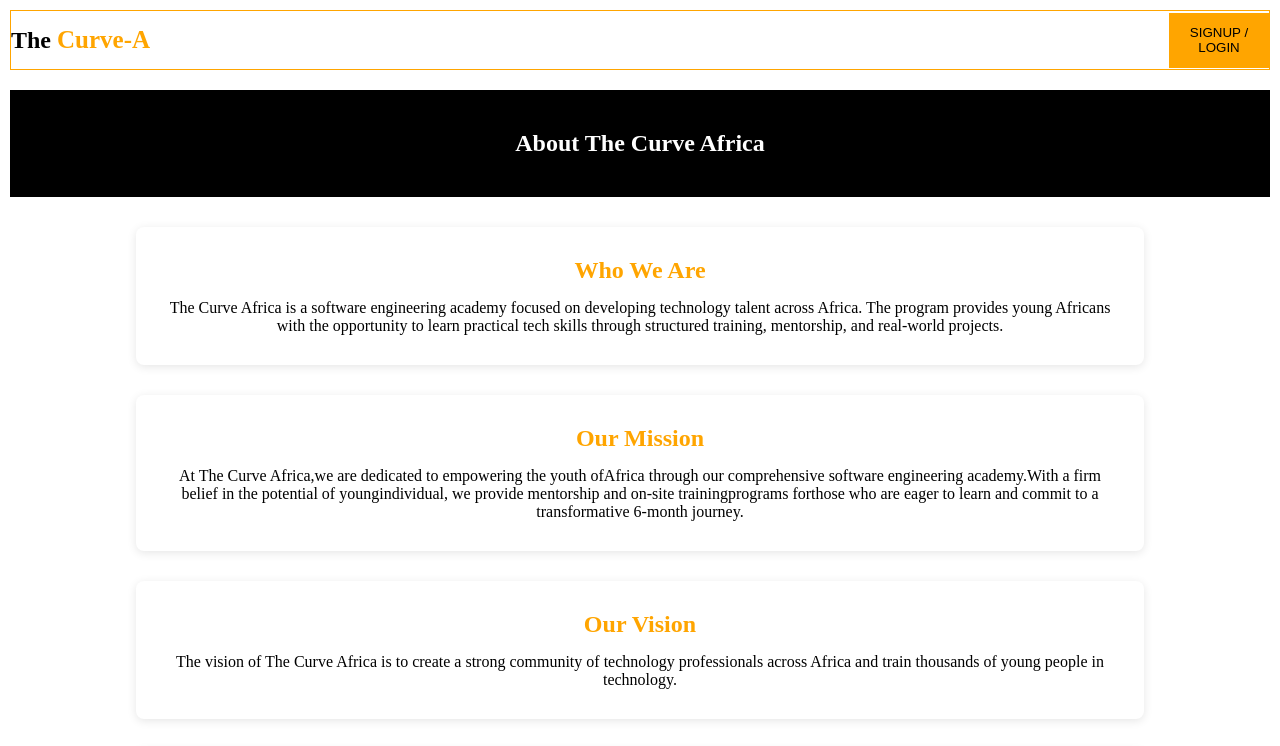
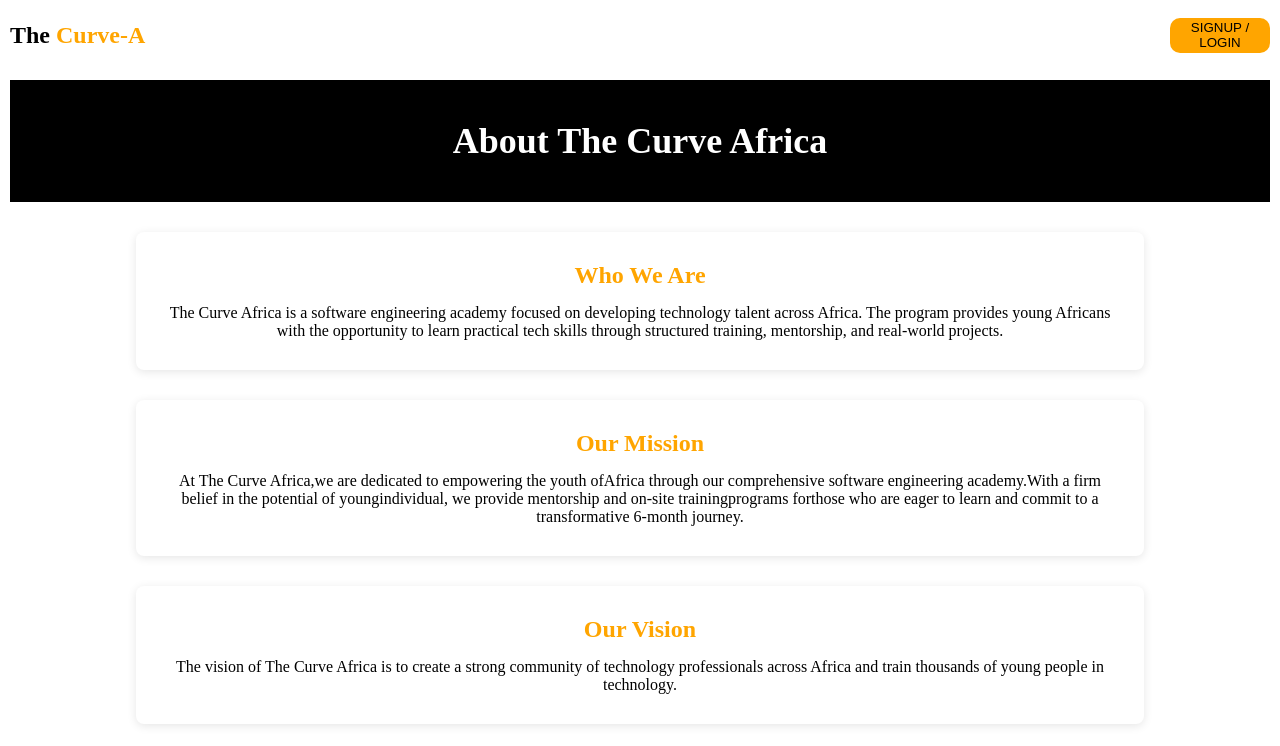
Before and after one commit to Pr-ElTech/Student-pApp, a plain HTML site: page index.html in a window 1280 px wide. Shown: the top 746 px of the page. Drawn offline with Linux system fonts and the light colour scheme.

Commit message:
conflick reolved

```diff
--- a/index.css
+++ b/index.css
@@ -1,9 +1,8 @@
-* {
-  margin: 0px;
+*{
+    margin:0px;
     padding: 0px;
     box-sizing: border-box;
 }
-
 
 body{
     background-color: white;
@@ -16,40 +15,45 @@ body{
     gap: 20px;
 }
 
-.header {
+.header{
     width: 100%;
-  height: 60px;
+    height:50px;
     background-color: white;
     display: flex;
-  border: 1px solid orange;
     justify-content: space-between;
     align-items: center;
 
-  & h1 {
-    & span {
+    & h1{
+
+        & span{
             color: orange;
-      font-size: 25px;
         }
     }
 
-  & button {
+    & button{
         width: 100px;
-    height: 55px;
+        height: 35px;
         background-color: orange;
         border: none;
+        border-radius: 10px;
     }
 }
 
 
 .about{
-& header{
+header{
 background:black;
 color:white;
 text-align:center;
 padding:40px;
 }
 
-& section{
+
+h1{
+font-size:36px;
+}
+
+section{
 background:white;
 width:80%;
 margin:30px auto;
@@ -59,19 +63,21 @@ box-shadow:0 2px 10px rgba(0,0,0,0.1);
 }
 
 
-& h2{
+h2{
 color:orange;
 margin-bottom:15px;
 text-align:center;
 }
 
 
-& p{
+p{
 font-size:16px;
 color:black;
 text-align:center;
 }
 }
+
+/* Footer styling */
 
 .footer{
 background:black;
```
Also changed, not shown: index.html (+0 -1 lines). Lines whose indentation alone changed are shown as unchanged.
